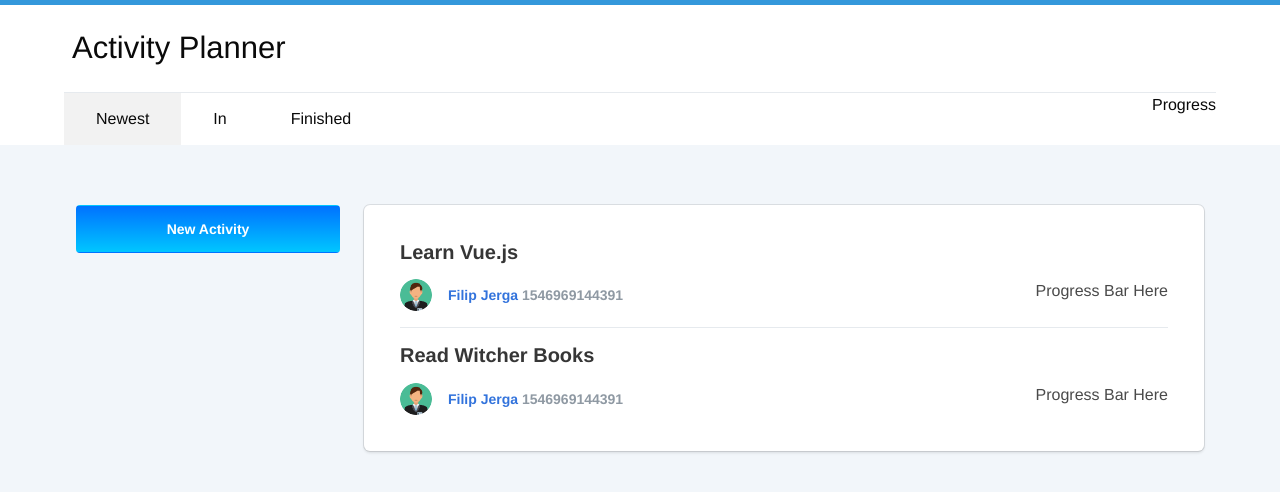
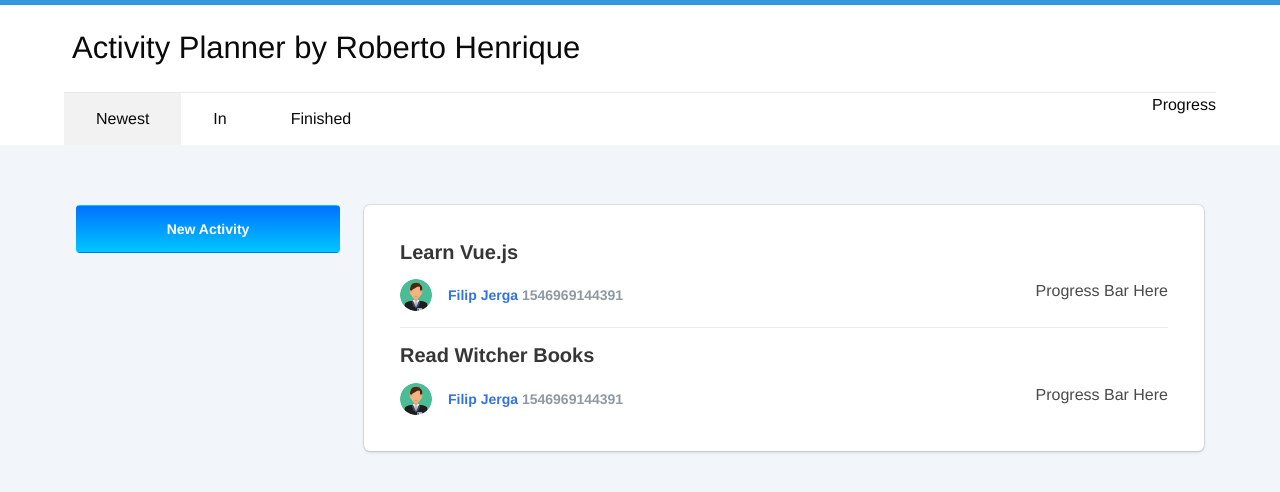
Before and after one commit to rhenrique1/vue-activity-cli, a Vue app: page / in a window 1280 px wide. Shown: the top 492 px of the page. Built offline with nearby package versions, Linux system fonts and the light colour scheme.

Commit message:
lesson 19

```diff
--- a/src/App.vue
+++ b/src/App.vue
@@ -3,7 +3,8 @@
     <nav class="navbar is-white topNav">
       <div class="container">
         <div class="navbar-brand">
-          <h1>Activity Planner</h1>
+          <h1>{{ fullAppName }}</h1>
+          <!-- <h1>{{ watchedAppName }}</h1> -->
         </div>
       </div>
     </nav>
@@ -110,9 +111,9 @@ export default {
   data () {
     return {
       isFormDisplayed: false,
-      message: 'Hello Vue!',
-      titleMessage: 'Title Message Vue!!!!!',
-      isTextDisplayed: true,
+      creator: 'Roberto Henrique',
+      appName: 'Activity Planner',
+      watchedAppName: 'Activity Planner by Filip Jerga',
       newActivity: {
         title: '',
         notes: '',
@@ -129,10 +130,20 @@ export default {
   computed: {
     isFormValid() {
       return (this.newActivity.title && this.newActivity.notes);
+    },
+    fullAppName() {
+      return `${this.appName} by ${this.creator}`;
     }
   },
+  // watch: {
+  //   creator(val) {
+  //     this.watchedAppName = `${this.appName} by ${val}`;
+  //   },
+  //   appName(val) {
+  //     this.watchedAppName =  `${val} by ${this.creator}`;
+  //   }
+  // },
   beforeCreate() {
-    console.log('beforeCreate called!');
   },
   created() {
     this.activities = fetchActivities();
@@ -140,9 +151,6 @@ export default {
     this.categories = fetchCategories();
   },
   methods: {
-    toggleTextDisplay() {
-      this.isTextDisplayed = !this.isTextDisplayed;
-    },
     toggleFormDisplay() {
       this.isFormDisplayed = !this.isFormDisplayed;
     },
```
